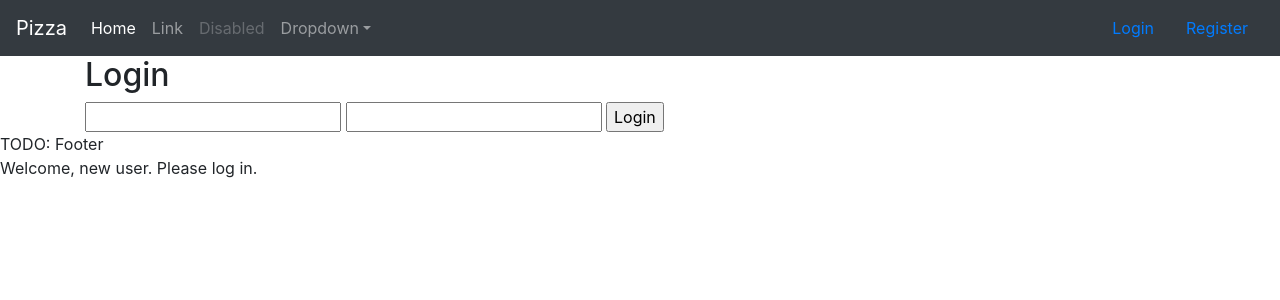
After one commit to shurra/project3, a Django app: page /login/ in a window 1280 px wide. The commit adds this page. Shown: the top 300 px of the page. Run offline with Django 3.2, Linux system fonts and the light colour scheme; some libraries are stand-ins or nearby versions.

Commit message:
Register, login, logout

```diff
--- a/orders/templates/orders/layout.html
+++ b/orders/templates/orders/layout.html
@@ -20,32 +20,60 @@
     <link rel="stylesheet" type="text/css" href="{% static 'orders/style.css' %}">
 </head>
 <body>
-<nav class="navbar navbar-inverse">
-    <div class="container-fluid">
-        <div class="navbar-header">
-            <a class="navbar-brand" href="#">Pizza</a>
-        </div>
-        <ul class="nav navbar-nav">
-            <li class="active"><a href="#">Menu</a></li>
-            <li class="dropdown"><a class="dropdown-toggle" data-toggle="dropdown" href="#">Page 1 <span class="caret"></span></a>
-                <ul class="dropdown-menu">
-                    <li><a href="#">Page 1-1</a></li>
-                    <li><a href="#">Page 1-2</a></li>
-                    <li><a href="#">Page 1-3</a></li>
-                </ul>
+
+<nav class="navbar navbar-expand-md navbar-dark bg-dark">
+    <a class="navbar-brand" href="#">Pizza</a>
+    <button class="navbar-toggler collapsed" type="button" data-toggle="collapse" data-target="#navbarsExample04" aria-controls="navbarsExample04" aria-expanded="false" aria-label="Toggle navigation">
+        <span class="navbar-toggler-icon"></span>
+    </button>
+
+    <div class="navbar-collapse collapse" id="navbarsExample04" style="">
+        <ul class="navbar-nav mr-auto">
+            <li class="nav-item active">
+                <a class="nav-link" href="{% url 'index' %}">Home <span class="sr-only">(current)</span></a>
             </li>
-            <li><a href="#">Page 2</a></li>
+            <li class="nav-item">
+                <a class="nav-link" href="#">Link</a>
+            </li>
+            <li class="nav-item">
+                <a class="nav-link disabled" href="#">Disabled</a>
+            </li>
+            <li class="nav-item dropdown">
+                <a class="nav-link dropdown-toggle" href="https://example.com" id="dropdown04" data-toggle="dropdown" aria-haspopup="true" aria-expanded="false">Dropdown</a>
+                <div class="dropdown-menu" aria-labelledby="dropdown04">
+                    <a class="dropdown-item" href="#">Action</a>
+                    <a class="dropdown-item" href="#">Another action</a>
+                    <a class="dropdown-item" href="#">Something else here</a>
+                </div>
+            </li>
         </ul>
-        <ul class="nav navbar-nav navbar-right">
-            <li><a href="#"><span class="glyphicon glyphicon-user"></span> Sign Up</a></li>
-            <li><a href="#"><span class="glyphicon glyphicon-log-in"></span> Login</a></li>
-        </ul>
+
+        {#        <form class="form-inline my-2 my-md-0">#}
+        {#            <input class="form-control" type="text" placeholder="Search">#}
+        {#        </form>#}
+        {#        <form method="post">#}
+        {#            {% csrf_token %}#}
+        {#            {{form.as_p}}#}
+        {#            <p><input type="submit" value="Log in"></input></p>#}
+        {#        </form>#}
+        {% if not user.is_authenticated %}
+            <a class="nav-link" href="{% url 'login' %}">Login</a>
+            <a class="nav-link" href="{% url 'register' %}">Register</a>
+        {% else %}
+            <p class="nav-link">Welcome, {{ user.username }}.</p>
+            <a class="nav-link" href="{% url 'logout' %}">LogOut</a>
+        {% endif %}
     </div>
 </nav>
 <div class="container">
     {% block content %}
     {% endblock %}
 </div>
-<footer>TODO</footer>
+<footer>TODO: Footer
+    {% if user.is_authenticated %}
+        <p>Welcome, {{ user.username }}. Thanks for logging in.</p>
+    {% else %}
+        <p>Welcome, new user. Please log in.</p>
+    {% endif %}</footer>
 </body>
 </html>
--- /dev/null
+++ b/orders/templates/orders/login.html
@@ -0,0 +1,20 @@
+{% extends "orders/layout.html" %}
+
+{% block title %}
+    Login
+{% endblock %}
+
+{% block content %}
+    <h2>Login</h2>
+    {% if message %}
+        <div>
+            {{ message }}
+        </div>
+    {% endif %}
+    <form action="{% url 'login' %}" method="post">
+        {% csrf_token %}
+        <input name="username" type="text"/>
+        <input name="password" type="password"/>
+        <input type="submit" value="Login"/>
+    </form>
+{% endblock %}
--- a/orders/urls.py
+++ b/orders/urls.py
@@ -1,7 +1,11 @@
-from django.urls import path
+from django.urls import path, re_path, include
 
 from . import views
 
 urlpatterns = [
-    path("", views.index, name="index")
+    path("", views.index, name="index"),
+    path('register/', views.register_view, name='register'),
+    path('login/', views.login_view, name='login'),
+    path('logout/', views.logout_view, name='logout'),
+    # path('accounts/', include('django.contrib.auth.urls')),
 ]
--- a/orders/views.py
+++ b/orders/views.py
@@ -1,10 +1,16 @@
-from django.http import HttpResponse
-from django.shortcuts import render
+from django.http import HttpResponse, HttpResponseRedirect
+from django.shortcuts import render, redirect
 
 from .models import Category, PizzaTopping, Pizza, Sub, Pasta, Salad, DinnerPlatter
 
+from .forms import RegisterForm
+from django.contrib.auth import login, authenticate, logout
+from django.contrib.auth.forms import AuthenticationForm
+from django.urls import reverse
 
 # Create your views here.
+
+
 def index(request):
     # return HttpResponse("Project 3: TODO")
     cat_pks = [1, 2, 8, 3, 4, 5, 6]
@@ -31,3 +37,37 @@ def index(request):
         "categories": cat_products
     }
     return render(request, "orders/menu.html", context)
+
+
+def register_view(request):
+    if request.method == 'POST':
+        form = RegisterForm(request.POST)
+        if form.is_valid():
+            user = form.save()
+            print(f"User = {user}")
+            raw_password = form.cleaned_data.get('password1')
+            user = authenticate(username=form.cleaned_data.get('username'), password=raw_password)
+            login(request, user)
+            return redirect('index')
+    else:
+        form = RegisterForm()
+    return render(request, 'orders/register.html', {'form': form})
+
+
+def login_view(request):
+    if request.method == 'POST':
+        username = request.POST.get("username")
+        password = request.POST.get("password")
+        user = authenticate(request, username=username, password=password)
+        if user is not None:
+            login(request, user)
+            return HttpResponseRedirect(reverse("index"))
+        else:
+            return render(request, "orders/login.html", {"message": "Invalid credentials."})
+    else:
+        return render(request, "orders/login.html", {"message": ""})
+
+
+def logout_view(request):
+    logout(request)
+    return redirect('index')
```
Also changed, not shown: orders/forms.py (added, +19 -0 lines), orders/models.py (+12 -0 lines), orders/templates/orders/register.html (added, +22 -0 lines), db.sqlite3.
